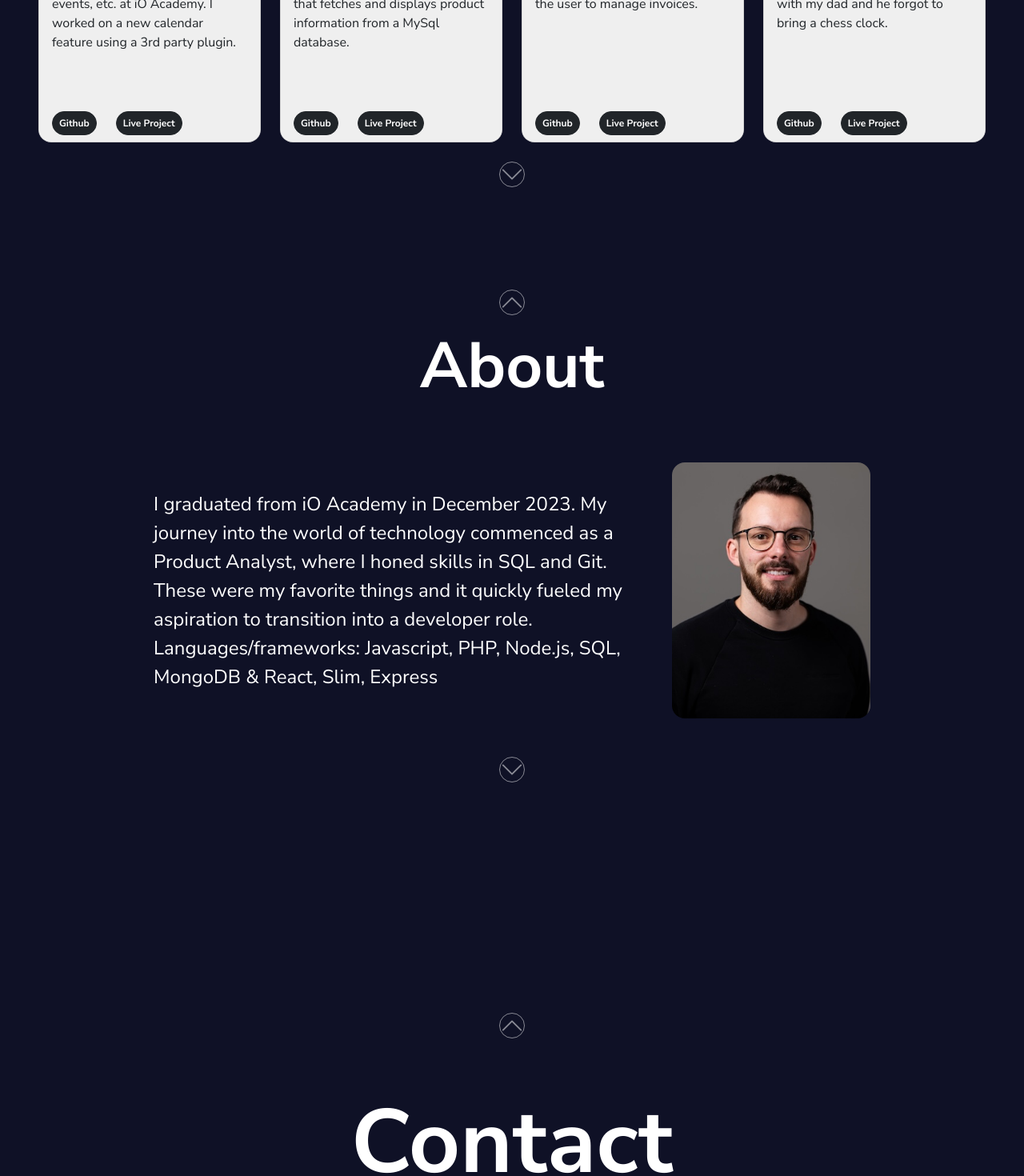
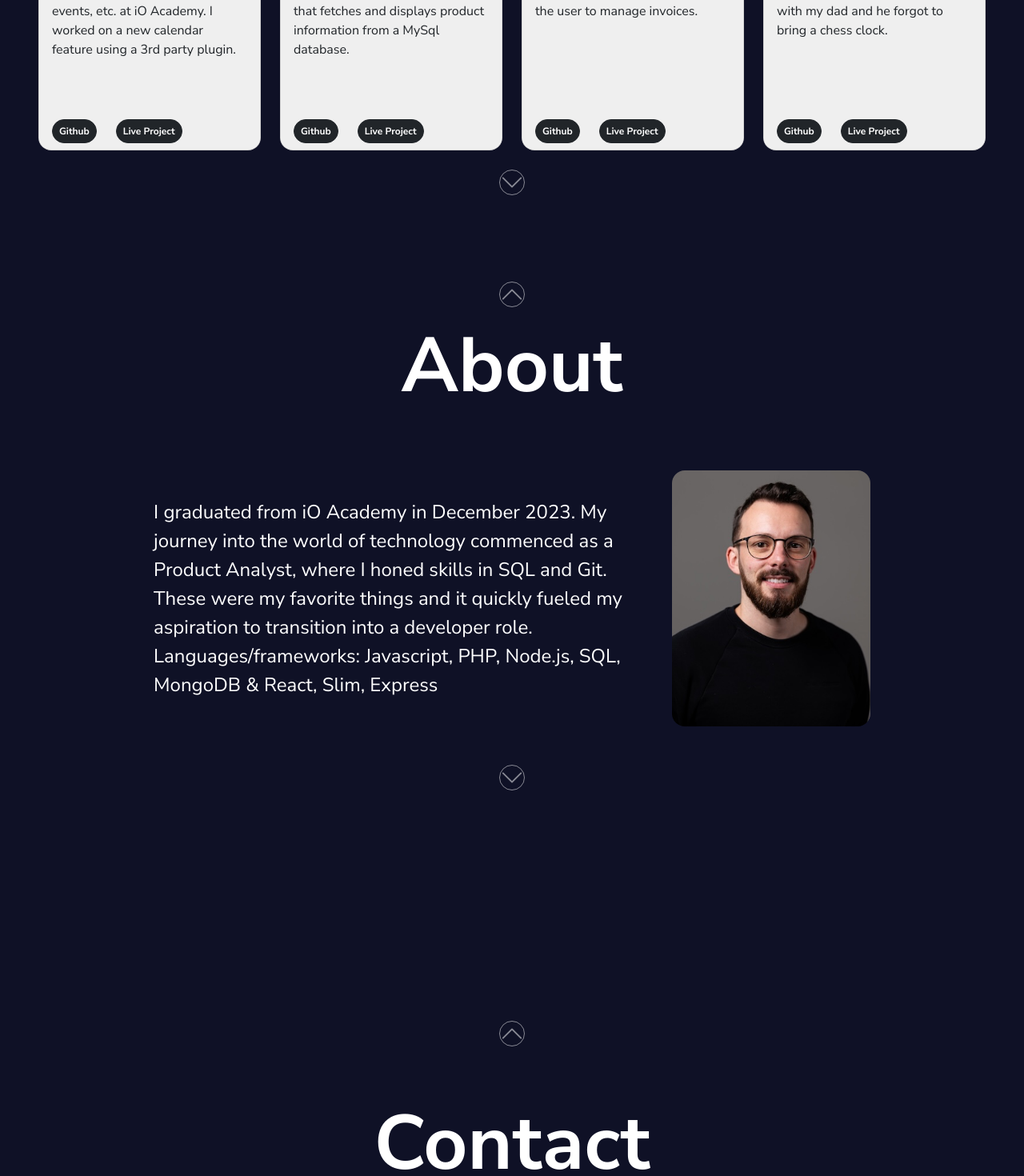
Before and after one commit to ndrj19/react-portfolio, a React (Vite) app: page / in a window 1280 px wide. Shown: the part 1330-2800 px from the top of the page at 80% size. Built offline with nearby package versions, Linux system fonts and the light colour scheme.

Commit message:
add hodor

```diff
--- a/src/index.css
+++ b/src/index.css
@@ -39,17 +39,6 @@
 }
 .icon-container {
   height: 8rem;
-}
-
-.contact-text {
-  font-size: 4.5rem;
-  border-bottom: solid 1px #ffffff;
-}
-
-.contact-icon {
-  color: #fff;
-  font-size: 4.5rem;
-  padding: 2rem;
 }
 
 .projects-header {
@@ -96,6 +85,17 @@
   transform: scale(1.03);
 }
 
+.contact-text {
+  font-size: 4rem;
+  border-bottom: solid 1px #ffffff;
+}
+
+.contact-icon {
+  color: #fff;
+  font-size: 4rem;
+  padding: 2rem;
+}
+
 @media screen and (min-width: 992px) {
   .mepic {
     height: 40vh;
@@ -103,14 +103,14 @@
 
   .projects-header,
   .about-header {
-    font-size: 5rem;
+    font-size: 6rem;
   }
   .about-text {
     width: 50%;
     font-size: 1.5rem;
   }
   .contact-text {
-    font-size: 7rem;
+    font-size: 6rem;
   }
   .contact-icon {
     font-size: 7rem;
```
Also changed, not shown: src/assets/hodor.png (added).
